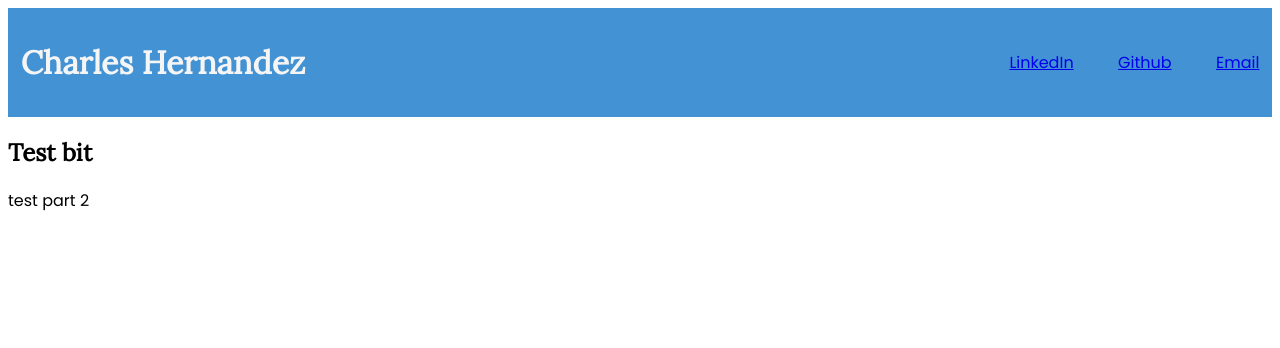
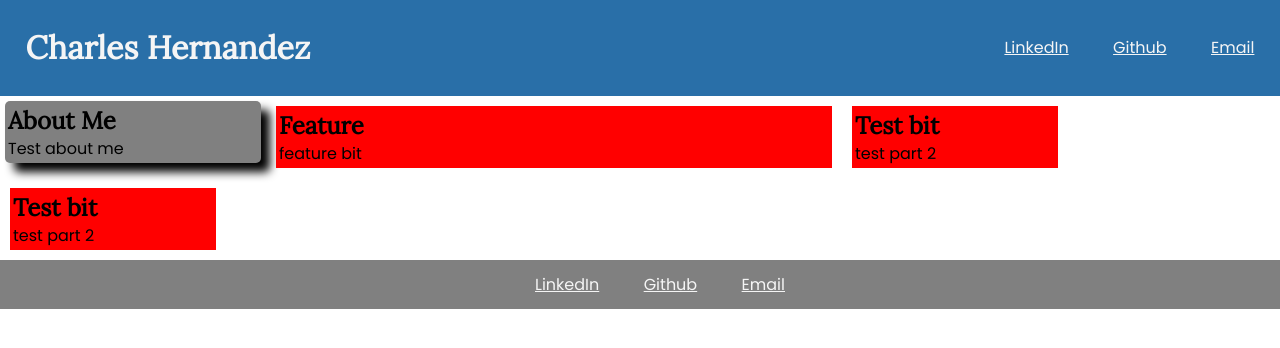
Before and after one commit to cah4758/portfolio-land, a plain HTML site: page index.html in a window 1280 px wide. Drawn offline with Linux system fonts and the light colour scheme.

Commit message:
Added aside box and feature box

```diff
--- a/assets/css/style.css
+++ b/assets/css/style.css
@@ -1,27 +1,13 @@
 * {
     font-family: 'Lora', serif;
+    margin: 0;
 }
 
 a {
     font-family: 'Poppins', sans-serif;
+    color: whitesmoke;
 }
 
-header {
-    display: flex;
-    justify-content: space-between;
-    align-items: center;
-    padding: 1%;
-    background-color: rgb(67, 146, 211);
-    color: whitesmoke;
-    margin: 0;
-}
-
-nav ul {
-    display: flex;
-    justify-content: space-between;
-    min-width: 250px;
-    list-style-type: none;
-}
 h1 {
     font-size: 200%;
 }
@@ -29,3 +15,66 @@ h1 {
 p {
     font-family: 'Poppins', sans-serif;
 }
+
+body{
+    display: flex;
+    flex-direction: column;
+    line-height: 1.4;
+    /* background-color: rgb(41, 111, 168); */
+}
+header {
+    display: flex;
+    justify-content: space-between;
+    align-items: center;
+    margin: 0;
+    padding: 2%;
+    background-color: rgb(41, 111, 168);
+    color: whitesmoke;
+}
+
+main {
+    display: flex;
+    flex-wrap: wrap;
+    flex-direction: row;
+    justify-content: flex-start;
+}
+
+main #feature{
+    width: 550px;
+    margin: 10px;
+    padding: 3px;
+    background-color: red;
+}
+
+main section {
+    width: 200px;
+    margin: 10px;
+    padding: 3px;
+    background-color: red;
+}
+
+aside {
+    height: fit-content;
+    width: 250px;
+    margin: 5px;
+    padding: 3px;
+    background-color: grey;
+    border-radius: 5px;
+    box-shadow:9px 9px 10px black;
+}
+
+footer{
+    display: flex;
+    justify-content: space-evenly;
+    align-items: center;
+    padding: 1%;
+    background-color: grey;
+    color: whitesmoke;
+    margin: 0;
+}
+nav ul {
+    display: flex;
+    justify-content: space-between;
+    min-width: 250px;
+    list-style-type: none;
+}
--- a/index.html
+++ b/index.html
@@ -21,16 +21,39 @@
             </ul>
         </nav>
     </header>
+
+    <section id="intro-photo">
+
+    </section>
+
     <main>
-        <section class="top-img">
+        <aside>
+            <h2>About Me</h2>
+            <p>Test about me</p>
+        </aside>
+        <section id="feature">
+            <h2>Feature</h2>
+            <p>feature bit</p>
         </section>
+        <section>
+            <h2>Test bit</h2>
+            <p>test part 2</p>
+        </section>
+        <section>
+            <h2>Test bit</h2>
+            <p>test part 2</p>
+        </section>
+    </main>
 
-        <h2>Test bit</h2>
-        <p>test part 2</p>
-    </main>
+    <footer>
+        <nav>
+            <ul>
+                <li><a href="https://www.linkedin.com/in/charlesh4758/" target="_blank">LinkedIn</a></li>
+                <li><a href="https://github.com/cah4758" target="_blank">Github</a></li>
+                <li><a href="mailto:charlesh4758@gmail.com">Email</a></li>
+            </ul>
+        </nav>
+    </footer>
 </body>
 
-<footer class="footer">
-
-</footer>
 </html>
```
